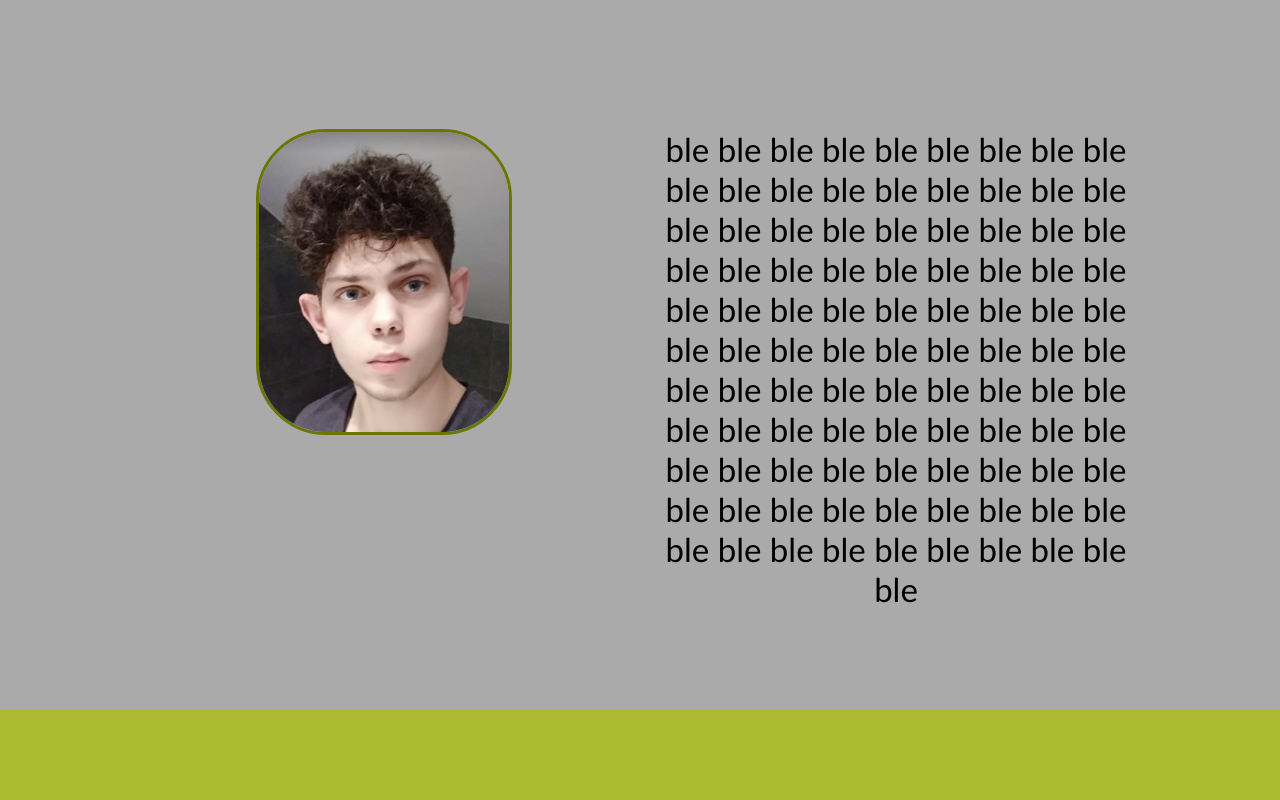
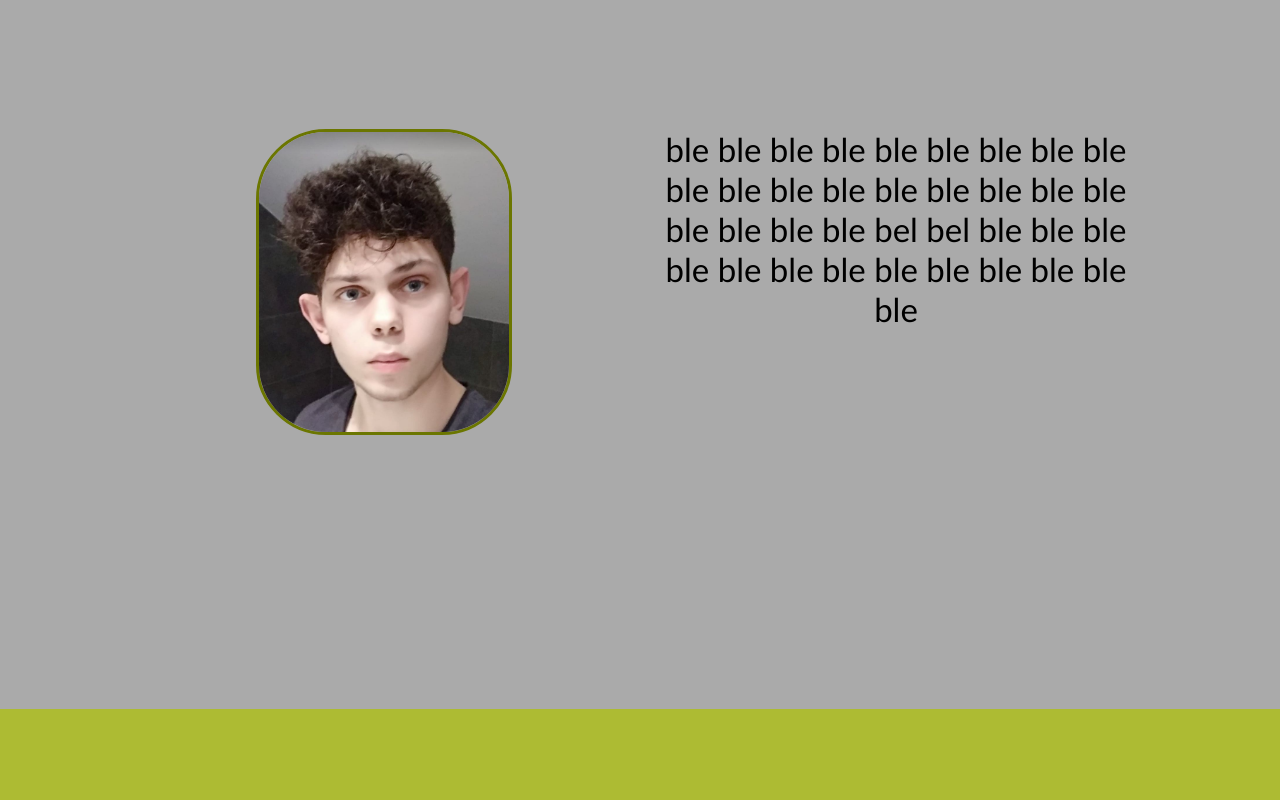
Before and after one commit to Dinek007/Portfolio, a React (Create React App) app: page / in a window 1280 px wide. Shown: the part 680-1480 px from the top of the page. Built offline with nearby package versions, Linux system fonts and the light colour scheme.

Commit message:
who am i improve

```diff
--- a/src/pages/whoAmI/whoAmIComponent.tsx
+++ b/src/pages/whoAmI/whoAmIComponent.tsx
@@ -67,23 +67,13 @@ const useStyles = makeStyles(({ palette, breakpoints }) => createStyles({
     }
 }));
 
-export const WhoAmIComponent: React.FC<WhoAmIComponentProps> = () => {
+export const WhoAmIComponent: React.FC<WhoAmIComponentProps> = ({ items }) => {
     const classes = useStyles();
     return (
         <div className={classes.whoAmI}>
-            <p className={classes.title}>@_ABOUT_ME</p>
-            <img className={classes.face} src='../../../img/face.png' alt="pic" />
-            <p className={classes.text}> ble ble ble ble ble ble ble ble ble ble
-            ble ble ble ble ble ble ble ble ble ble
-            ble ble ble ble ble ble ble ble ble ble
-            ble ble ble ble ble ble ble ble ble ble
-            ble ble ble ble ble ble ble ble ble ble
-            ble ble ble ble ble ble ble ble ble ble
-            ble ble ble ble ble ble ble ble ble ble
-            ble ble ble ble ble ble ble ble ble ble
-            ble ble ble ble ble ble ble ble ble ble
-            ble ble ble ble ble ble ble ble ble ble
-            </p>
+            <p className={classes.title}> {items.title}</p>
+            <img className={classes.face} src={items.picture} alt="pic" />
+            <p className={classes.text}> {items.description}</p>
         </div>
     )
 }
--- a/src/pages/whoAmI/whoAmIContainer.tsx
+++ b/src/pages/whoAmI/whoAmIContainer.tsx
@@ -1,10 +1,17 @@
 import React from "react"
 
 import { WhoAmIComponent } from "./whoAmIComponent"
-import { WhoAmIContainerProps } from "./types";
+import { WhoAmIContainerProps, ItemsData } from "./types";
+
+const itemsData: ItemsData = {
+    description: "ble ble ble ble ble ble ble ble ble ble ble ble ble ble ble ble ble ble ble ble ble ble bel bel ble ble ble ble ble ble ble ble ble ble ble ble ble ",
+    title: "@_ABOUT_ME",
+    picture: "../../../img/face.png"
+}
 
 export const WhoAmIContainer: React.FC<WhoAmIContainerProps> = () => {
+    const items = itemsData
     return (
-        <WhoAmIComponent></WhoAmIComponent>
+        <WhoAmIComponent items={items} />
     )
 }
```
Also changed, not shown: src/pages/whoAmI/types.ts (+8 -2 lines).
